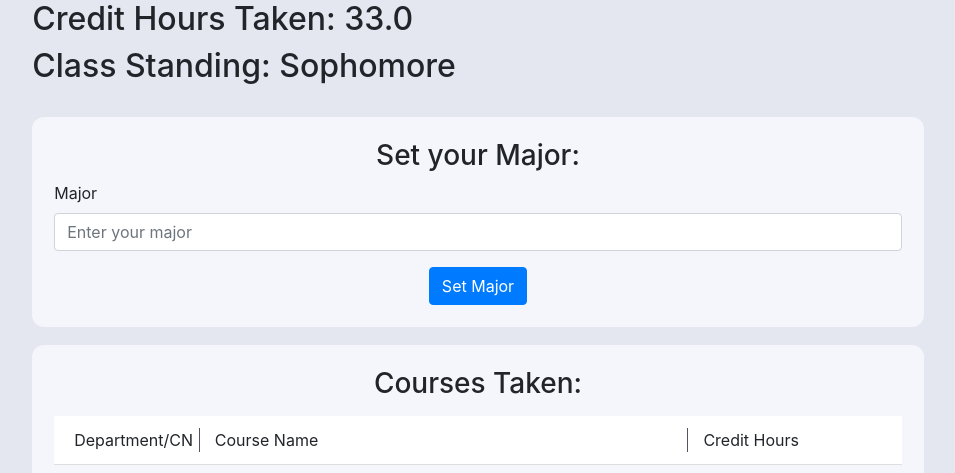
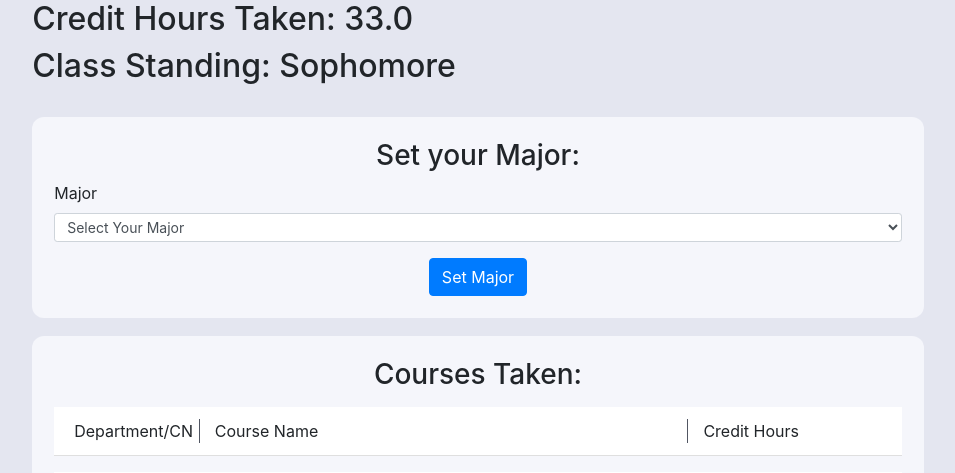
Before and after one commit to ericmckevitt/Catalog-Website, a Flask app: page /account in a window 1280 px wide. Shown: the part 236-709 px from the top of the page, without its empty margins (162-1117 px from the left). Run offline with Flask 2, Linux system fonts and the light colour scheme; a user stored in the database is signed in; data comes from the database, SQL or seed files in the repository; both versions use the stored data as it was after the commit; parts of the project's set-up code (start-up, migrations or seed data) failed here and were passed over; some libraries are stand-ins or nearby versions.

Commit message:
Set major section now uses a menu selector instead of a text field (Eric)

```diff
--- a/website/static/style.css
+++ b/website/static/style.css
@@ -108,3 +108,11 @@ span.x {
         transition-duration: 300ms !important;
     }
 }
+
+@media screen and (min-width: 1200px) {
+    .set-major-form {
+        /* width: 65%;
+        margin: auto;
+        margin-bottom: 20px; */
+    }
+}
--- a/website/templates/account.html
+++ b/website/templates/account.html
@@ -26,19 +26,25 @@ content%}
 <br />
 
 <div class="account-section">
-    <!-- Major -->
+    <!-- Set Major Form -->
     <form method="POST">
         <!-- Only display if Major has not been set yet -->
         <h3 align="center">Set your Major:</h3>
-        <div class="form-group">
+        <div class="form-group set-major-form">
             <label for="department">Major</label>
-            <input
-                type="text"
-                class="form-control"
+            <select
+                name="major"
                 id="major"
-                name="major"
-                placeholder="Enter your major"
-            />
+                class="form-control form-control-sm"
+                aria-label=".form-select-sm example"
+                size="1"
+            >
+                <option selected>Select Your Major</option>
+                <option value="Computer Science">Computer Science</option>
+                <option value="Chemistry">Chemistry</option>
+                <option value="Civil Engineering">Civil Engineering</option>
+                <option value="Physics">Engineering Physics</option>
+            </select>
         </div>
         <div align="center">
             <button type="submit" class="btn btn-primary">Set Major</button>
```
Also changed, not shown: website/database.db.
